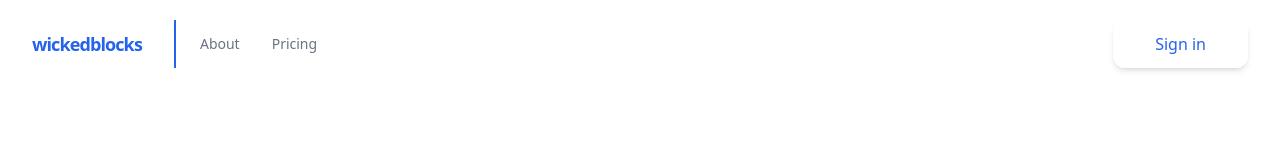
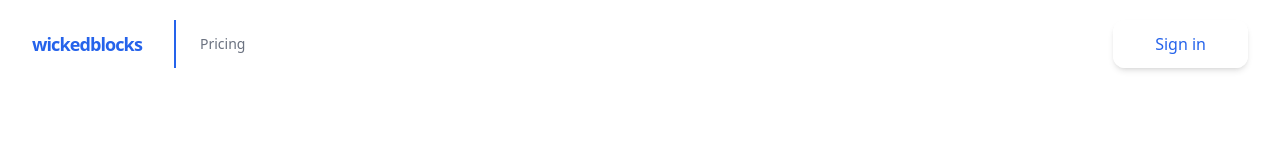
Before and after one commit to zarghamkhandev/bionic-reads, a Next.js app: page /pricing in a window 1280 px wide. Shown: the top 160 px of the page. Built offline with nearby package versions, Linux system fonts and the light colour scheme.

Commit message:
removed about

```diff
--- a/components/Header.tsx
+++ b/components/Header.tsx
@@ -31,13 +31,6 @@ const Header: React.FunctionComponent<HeaderProps> = ({ children }) => {
           </button>
         </div>
         <nav className="flex-col items-center flex-grow hidden pb-4 border-blue-600 md:pb-0 md:flex md:justify-end md:flex-row lg:border-l-2 lg:pl-2">
-          <a
-            className="px-4 py-2 mt-2 text-sm text-gray-500 md:mt-0 hover:text-blue-600 focus:outline-none focus:shadow-outline"
-            href="#"
-          >
-            About
-          </a>
-
           <Link href="/pricing">
             <a className="px-4 py-2 mt-2 text-sm text-gray-500 md:mt-0 hover:text-blue-600 focus:outline-none focus:shadow-outline">
               Pricing
--- a/components/Video.tsx
+++ b/components/Video.tsx
@@ -10,7 +10,7 @@ const Video: FunctionComponent<VideoProps> = () => {
 
   const videoJsOptions = {
     // lookup the options in the docs for more options
-    autoplay: true,
+    autoplay: false,
     controls: true,
     responsive: true,
     fluid: true,
```
